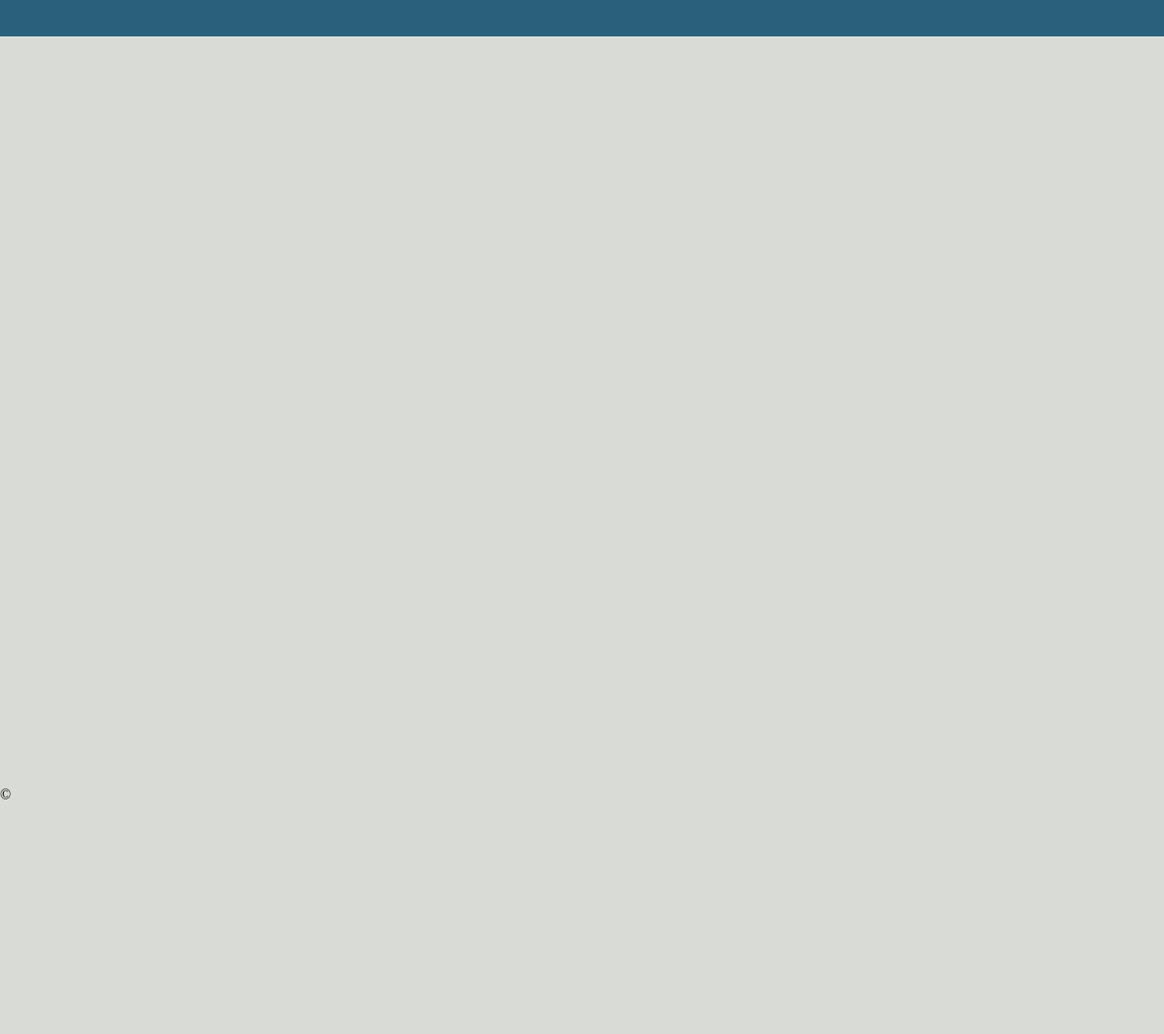
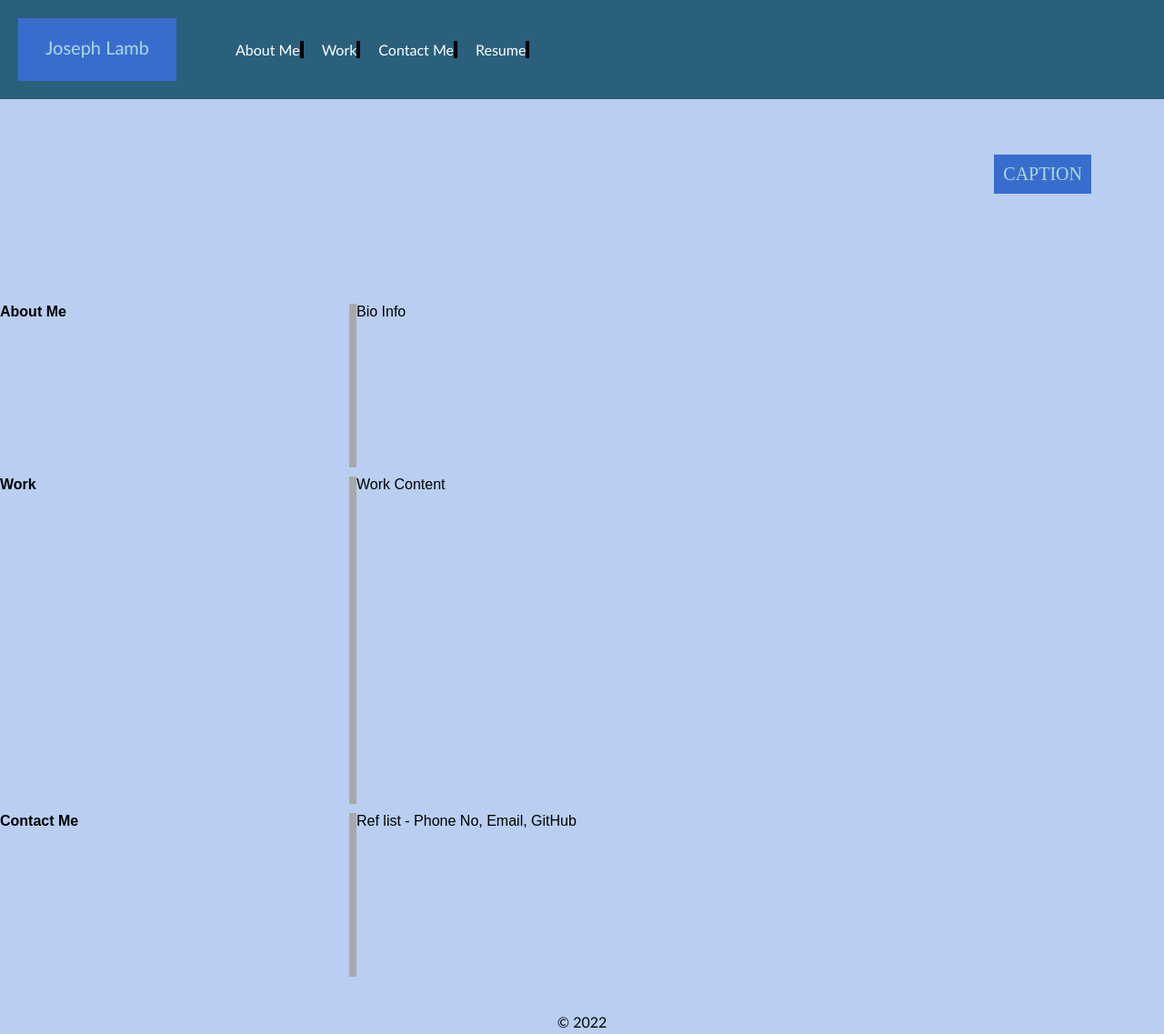
Before and after one commit to jlamb88/2-Portfolio-Page-w-flex-boxes, a plain HTML site: page index.html in a window 1280 px wide. Shown: the whole page at 91% size. Before the commit the page ends 883 px from the top, so only its background shows below. Drawn offline with Linux system fonts and the light colour scheme.

Commit message:
push skeleton HTML and updated CSS

```diff
--- a/assets/css/style.css
+++ b/assets/css/style.css
@@ -5,32 +5,79 @@
 }
 
 body {
-    background-color: #d9dcd6;
+    background-color: #b9cef1;
 }
 
 .header {
+    display: flex;
+    align-items: bottom;
     padding: 20px;
     font-family: 'Trebuchet MS', 'Lucida Sans Unicode', 'Lucida Grande', 'Lucida Sans', Arial, sans-serif;
     background-color: #2a607c;
     color: #ffffff;
 }
 
+#headername {
+    float: left;
+    padding: 20px 30px;
+    background:rgb(57, 109, 205);
+    color:lightblue;
+    size: 100px 50px;
+    font-size: 20px;
+    ;
+}
+
+.header nav {
+    padding: 25px 50px;
+    margin-right: 10px;
+    float: right;
+    font-family: 'Gill Sans', 'Gill Sans MT', Calibri, 'Trebuchet MS', sans-serif;
+    font-size: 20px;
+    margin-left: 15px;
+    display: inline-flex;
+    justify-content: right;
+    align-content: flex-end;
+    align-items: right;
+}
+
+.header nav ul {
+    list-style-type: none;
+    right-margin: 10px;
+    border-right: black, 10px;
+}
+
 a {
     color: #ffffff;
+    font-size: 16px;
+    margin-right: 20px;
+    border-right: black 4px solid;
     text-decoration: none;
 }
 
 p {
     font-size: 16px;
+    line-height: 125%;
 }
 
 .splash {
-    height: 800px;
+    height: 200px;
     width: 100%;
     margin-bottom: 25px;
     background-image: url("../images/digital-marketing-meeting.jpg");
     background-size: cover;
     background-position: center;
+    display: flex;
+}
+
+#splashbox {
+    position: absolute;
+    top: 150px; right: 50px;
+    margin: 20px 30px;
+    padding: 10px;
+    background:rgb(57, 109, 205);
+    color:lightblue;
+    size: 100px 50px;
+    font-size: 20px;
 }
 
 .float-left {
@@ -43,6 +90,52 @@ p {
     margin-left: 25px;
 }
 
+.article {
+    display: flex;
+    flex: 0. 0. 768px;
+    font-family: Arial, Helvetica, sans-serif;
+    flex-flow: column;
+}
+
+.aboutbar {
+    display: inline-flex;
+    flex: 0 0 180px;
+    height: 25%;
+    margin-bottom: 10px;
+
+}
+
+
+.workbar {
+    display: inline-flex;
+    flex: 0 0 360px;
+    height: 50%;
+    margin-bottom: 10px
+
+}
+.worktile {
+    display: flex;
+    flex: 0 0
+}
+.contactbar {
+    display:inline-flex;
+    flex: 0 0 180px;
+    height: 25%;
+    margin-bottom: 10px;
+}
+
+
+.lefttitle {
+    display: flex
+    flex: 0 0 250px;
+    width: 30%;
+}
+
+.barcontent {
+    flex: 0 0 250px;
+    width: 70%;
+    flex-wrap: wrap;
+    border-left: 8px solid darkgray;
 }
 
 .footer {
--- a/index.html
+++ b/index.html
@@ -2,20 +2,59 @@
 <html lang="en-us">
 
 <head>
-    <meta charset="UTF-8" />
+    <meta charset="UTF-8" name="viewport" content="width=device-width, initial-scale=1"/>
+    <link rel="stylesheet" href="./assets/css/reset.css">
     <link rel="stylesheet" href="./assets/css/style.css">
     <title>website</title>
 </head>
 
 <body>
-    <header class="header">
+    <header class="header";>
+        <section id ="headername">
+            Joseph Lamb
+        </section>
+        <nav>
+            <a href="#aboutme">About Me</a>
+            <a href="#work">Work</a>
+            <a href="#contact-me">Contact Me</a>
+            <a href="#resume">Resume</a>
+         </nav>
 
     </header>
 
-    <div class="splash"></div>
+    <div class="splash">
+        <section id = "splashbox">
+            CAPTION
+        </section>
+    </div>
 
     <article class ="article">
+        <section id = "about-me" class = "aboutbar">
+            <Section class = "lefttitle">
+                <H1>About Me</H1>
+            </section>
+            <section class = "barcontent">
+                Bio Info
+            </section>
+        </section>
 
+        <section id = "work" class = "workbar">
+            <section class = "lefttitle">
+                <H1> Work</H1>
+            </section>
+            <section class = "barcontent">
+                Work Content
+            </section>
+        </section>
+
+        <section id = "contactme" class = "contactbar">
+           <section class = "lefttitle">
+                <H1>Contact Me</H1>
+           </section>
+           <section class = "barcontent">
+                Ref list - Phone No, Email, GitHub
+           </section>
+        </section>
     </article>
 
     <aside>
@@ -25,7 +64,7 @@
     <footer class="footer">
 
         <p>
-            &copy;
+            &copy; 2022
         </p>
     </footer>
 </body>
```
